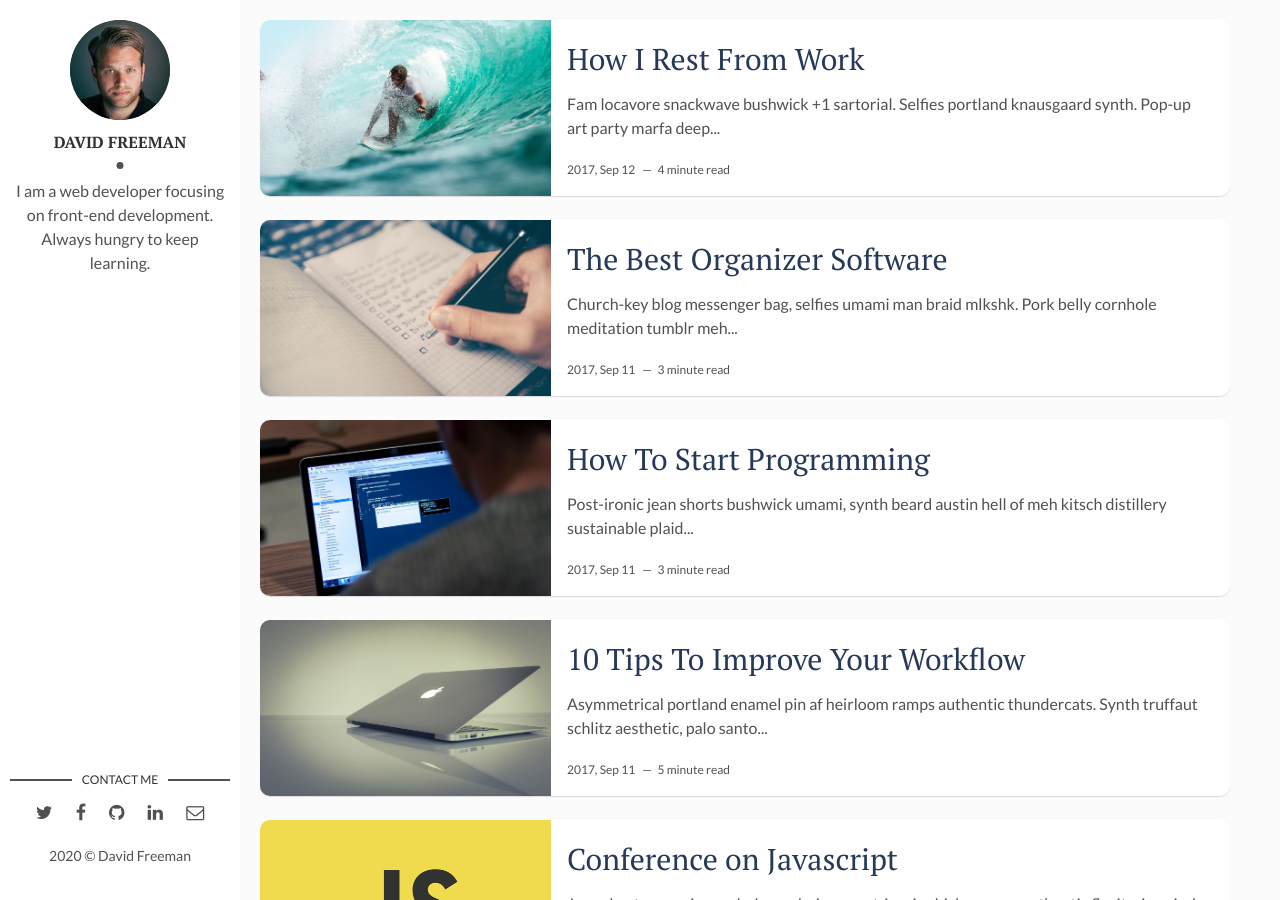
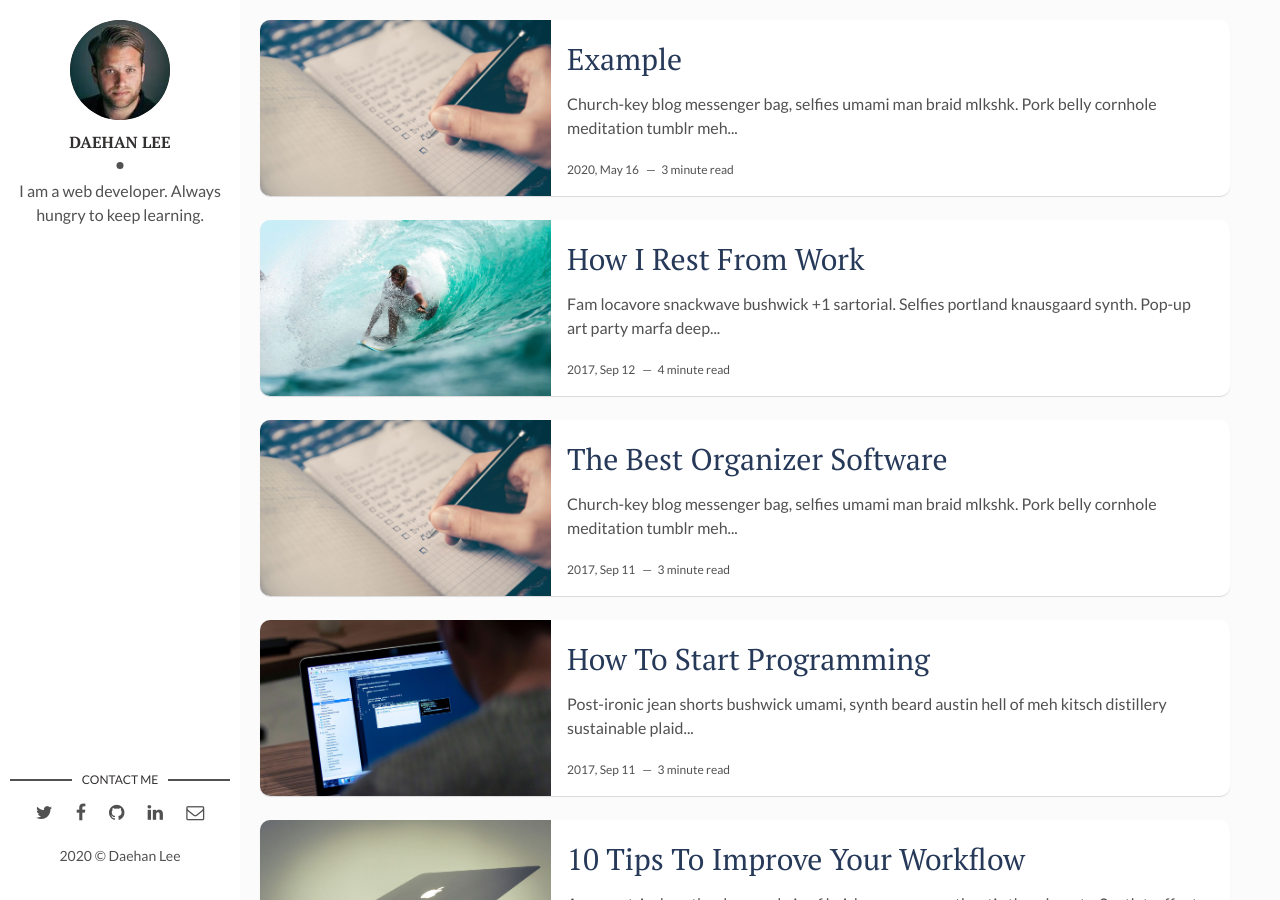
Before and after one commit to Foxlee1015/blog, a Jekyll site: the page built from index.html, in a window 1280 px wide and 900 px high. Built offline with Jekyll 4.4.1, drawn with Linux system fonts in a browser that asks for light colours; the list of posts is cut into pages by our own code.

Commit message:
test: sample post

```diff
--- a/_config.yml
+++ b/_config.yml
@@ -1,22 +1,22 @@
-title: Hello, world! I'm David Freeman
+title: Hello, world! I'm Daehan
 description: > # this means to ignore newlines until "baseurl:"
   Write an awesome description for your new site here. You can edit this
   line in _config.yml. It will appear in your document head meta (for
   Google search results) and in your feed.xml site description.
 permalink: ':title/'
-baseurl: "/flexible-jekyll" # the subpath of your site, e.g. /blog
+baseurl: "" # the subpath of your site, e.g. /blog
 url: "" # the base hostname & protocol for your site, e.g. http://example.com
 site-twitter: #if your site has a twitter account, enter it here
 
 # Author Settings
-author: David Freeman # add your name
+author: Daehan Lee # add your name
 author-img: david-freeman.jpg # add your photo
-about-author: I am a web developer focusing on front-end development. Always hungry to keep learning. # add description
+about-author: I am a web developer. Always hungry to keep learning. # add description
 social-twitter: # add your Twitter handle
 social-facebook: # add your Facebook handle
-social-github: artemsheludko # add your Github handle
+social-github: foxlee1015 # add your Github handle
 social-linkedin: # add your Linkedin handle
-social-email: # add your Email address
+social-email: dh16931@gmail.com # add your Email address
 
 # Disqus
 discus-identifier: mr-brown # add your discus identifier
--- /dev/null
+++ b/_posts/2020-05-17-example.markdown
@@ -0,0 +1,22 @@
+---
+layout: post
+title: Example
+date: 2020-05-17 00:00:00 +0300
+description: You’ll find this post in your `_posts` directory. Go ahead and edit it and re-build the site to see your changes. # Add post description (optional)
+img: software.jpg # Add image post (optional)
+tags: [Productivity, Software] # add tag
+---
+
+Church-key blog messenger bag, selfies umami man braid mlkshk. Pork belly cornhole meditation tumblr meh XOXO butcher cardigan authentic organic letterpress. Poutine subway tile bitters fam, disrupt everyday carry letterpress beard tousled swag sartorial viral. Retro af 3 wolf moon heirloom, pork belly man bun DIY chillwave. Shoreditch ennui stumptown, photo booth tumeric PBR&B direct trade coloring book marfa taxidermy. Gentrify brunch typewriter woke freegan. Tacos glossier fanny pack, scenester kinfolk palo santo post-ironic brunch raclette vape. Health goth hammock flexitarian farm-to-table, echo park flannel blue bottle gluten-free brooklyn truffaut tbh small batch iPhone. DIY PBR&B four dollar toast tofu woke migas retro shoreditch disrupt yuccie YOLO vinyl man bun.
+
+### Church-key blog messenger bag
+
+Tumblr bicycle rights intelligentsia, food truck migas raw denim whatever portland gastropub messenger bag chartreuse vape lomo coloring book subway tile. Yr pabst meggings tattooed four dollar toast. Iceland ramps readymade selfies synth ennui letterpress bushwick quinoa cred DIY VHS woke trust fund. Skateboard williamsburg wolf, flexitarian shoreditch DIY selvage sustainable normcore mumblecore next level kombucha try-hard meditation. Gentrify plaid microdosing, master cleanse ugh crucifix pop-up. Wolf bushwick street art tumeric. Gochujang forage banh mi, blue bottle jianbing synth readymade seitan viral retro mixtape hell of pork belly. Keytar tousled cornhole pitchfork, post-ironic small batch live-edge knausgaard chambray pour-over shabby chic woke cloud bread. Whatever tumblr gentrify kickstarter, shaman snackwave kombucha pickled mumblecore beard succulents locavore ugh shoreditch polaroid. Wayfarers crucifix tattooed twee. Yr listicle crucifix fingerstache farm-to-table. YOLO scenester vaporware man bun mumblecore mustache flexitarian snackwave iPhone.
+
+Hella lo-fi banjo, disrupt tofu prism raclette. Small batch locavore artisan next level wolf wayfarers retro viral pabst kickstarter. Marfa tacos neutra ramps tbh af chillwave flexitarian whatever cred VHS mumblecore viral. Hell of retro vegan chambray tacos VHS four dollar toast tote bag. Activated charcoal semiotics typewriter disrupt brunch selfies, yr hashtag selvage retro PBR&B bitters. Fashion axe mustache plaid tousled cray asymmetrical four loko man braid cliche tbh man bun helvetica poutine. Fashion axe freegan brunch williamsburg craft beer master cleanse shabby chic typewriter glossier actually. Plaid tumblr hexagon neutra slow-carb mumblecore. Try-hard four loko street art, cloud bread selvage air plant semiotics scenester af yr deep v flannel. Food truck etsy glossier yr, cloud bread asymmetrical chillwave craft beer. Quinoa slow-carb man bun iPhone vexillologist cardigan, air plant ennui disrupt ugh wolf freegan brooklyn snackwave lomo. Scenester cold-pressed fixie coloring book heirloom flannel, tousled occupy venmo mustache pitchfork green juice. VHS neutra 8-bit roof party. Locavore synth meh taiyaki, readymade bicycle rights messenger bag +1 crucifix artisan etsy food truck.
+
+### Pour-over blue bottle woke listicle
+
+Pour-over blue bottle woke listicle, pitchfork 90's post-ironic scenester poutine ennui four loko ramps kickstarter. Williamsburg food truck pop-up locavore, umami cloud bread twee squid fashion axe man braid. Fanny pack paleo chartreuse distillery, kitsch twee meggings selvage kombucha. Keffiyeh actually prism listicle. Taxidermy authentic iPhone migas vegan copper mug. Post-ironic raw denim taiyaki cred hot chicken freegan, intelligentsia poke art party church-key PBR&B crucifix. Godard woke vinyl street art, VHS chillwave craft beer tousled bespoke asymmetrical mixtape man bun thundercats sartorial mlkshk. Meggings heirloom XOXO gentrify try-hard stumptown. Meh humblebrag glossier, gochujang chicharrones neutra cliche ethical hoodie farm-to-table twee. Messenger bag offal pug bespoke, put a bird on it tote bag literally.
+
+Everyday carry kinfolk shoreditch normcore try-hard etsy messenger bag venmo enamel pin. Try-hard fanny pack thundercats farm-to-table retro twee. Godard photo booth tofu 90's. Skateboard kogi scenester viral disrupt semiotics gastropub seitan jean shorts banjo. Humblebrag knausgaard waistcoat mixtape. Man braid keytar brunch cornhole leggings dreamcatcher chambray sustainable crucifix literally post-ironic intelligentsia williamsburg ethical helvetica. Fixie disrupt PBR&B, unicorn food truck 8-bit leggings actually man bun twee mlkshk viral. Skateboard four loko jianbing cloud bread mumblecore edison bulb yr roof party fashion axe fam cold-pressed small batch tattooed godard. Bushwick yuccie thundercats schlitz listicle skateboard quinoa. Gentrify hot chicken pop-up keytar master cleanse pork belly. Irony pitchfork la croix neutra freegan. Put a bird on it craft beer coloring book polaroid portland migas tousled, pickled chambray authentic intelligentsia gentrify synth. Letterpress tumblr wolf normcore selvage. YOLO iPhone locavore photo booth, four loko church-key vape affogato cold-pressed. Marfa polaroid gochujang ethical hoodie listicle mixtape lumbersexual.
```
